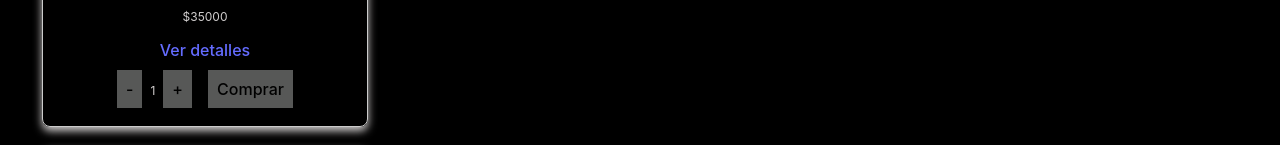
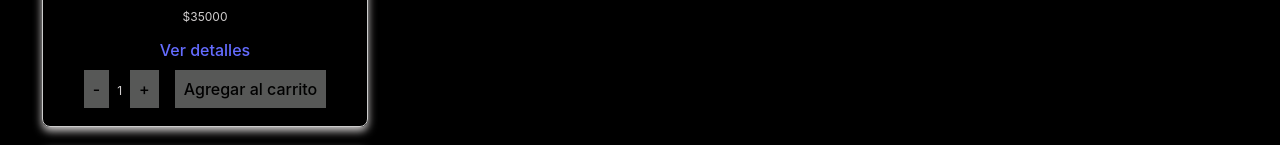
Before and after one commit to Mairodrigo/Cirfit, a React (Vite) app: page / in a window 1280 px wide. Shown: the part 766-911 px from the top of the page. Built offline with nearby package versions, Linux system fonts and the light colour scheme.

Commit message:
inicio firebase

```diff
--- a/package.json
+++ b/package.json
@@ -10,6 +10,7 @@
     "preview": "vite preview"
   },
   "dependencies": {
+    "firebase": "^10.13.1",
     "react": "^18.3.1",
     "react-dom": "^18.3.1",
     "react-router-dom": "^6.26.0"
--- a/src/components/ItemCount/ItemCount.jsx
+++ b/src/components/ItemCount/ItemCount.jsx
@@ -5,7 +5,7 @@ import { getProductos } from "../asyncMock";
 
 const ItemCount = ({ id }) => {
 	const [count, setCount] = useState(1);
-	const [productos, setProductos] = useState({});
+	const [productos, setProductos] = useState(1);
 
 	const sumar = () => {
 		if (count < 5) setCount(count + 1);
@@ -24,7 +24,7 @@ const ItemCount = ({ id }) => {
 			<Boton texto="-" fn={restar} />
 			<span className="producto-cantidad">{count}</span>
 			<Boton texto="+" fn={sumar} />
-			<Boton texto="Comprar" fn={comprar} />
+			<Boton texto="Agregar al carrito" fn={comprar} />
 		</div>
 	);
 };
```
Also changed, not shown: src/services/firebaseConfig.js (added, +17 -0 lines), 2 other files (tests, documents, lock files or other folders).
